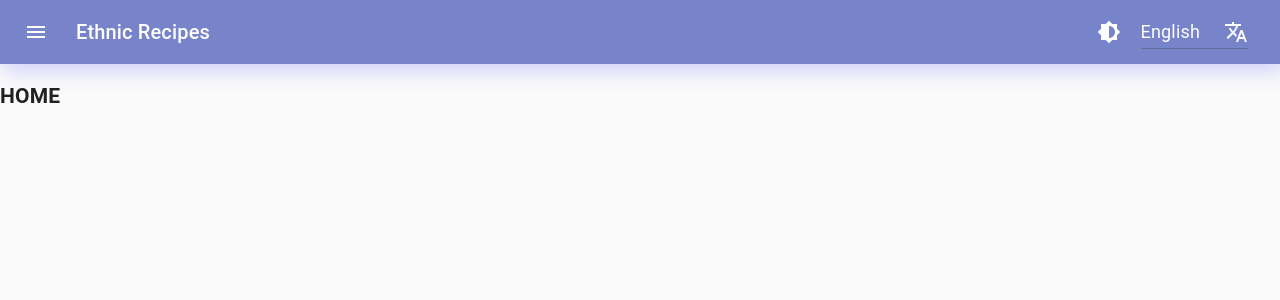
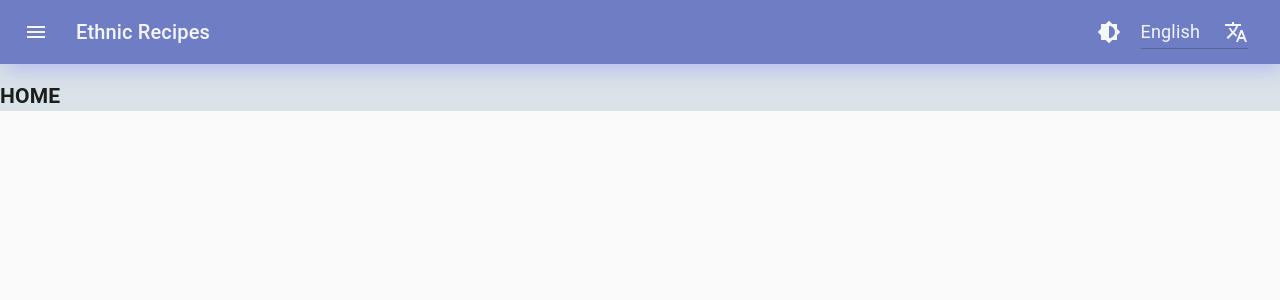
Before and after one commit to Borghese-Gladiator/recipe-sharing-site, a React (Create React App) app: page / in a window 1280 px wide. Shown: the top 300 px of the page. Built offline with nearby package versions, Linux system fonts and the light colour scheme.

Commit message:
Change background color

```diff
--- a/src/App.js
+++ b/src/App.js
@@ -39,7 +39,7 @@ export default class App extends React.Component {
     console.log(process.env.PUBLIC_URL)
     return (
       <HashRouter initialEntries={['/drafts']} initialIndex={0}>
-        <div>
+        <div style={{backgroundColor: "#DAE3E7"}}>
           <NavigationMenu
             onSelectLanguage={this.onSelectLanguage}
             setDarkMode={this.setDarkMode}
```
